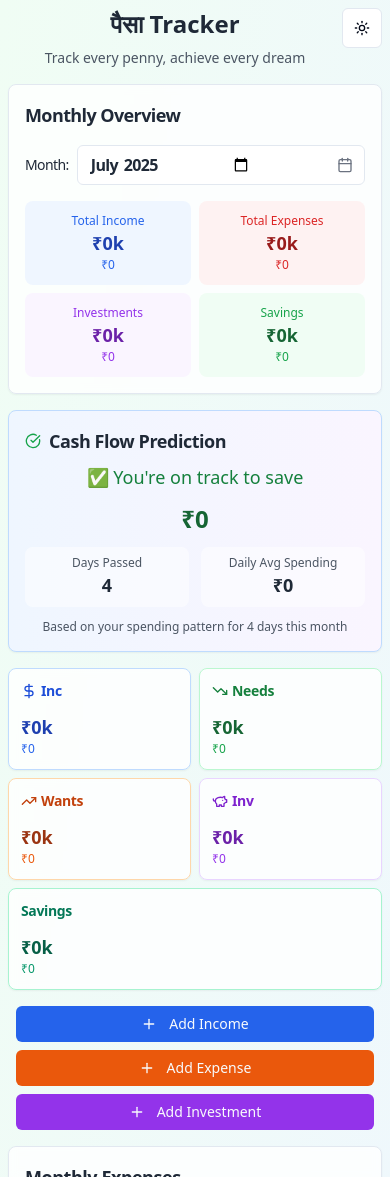
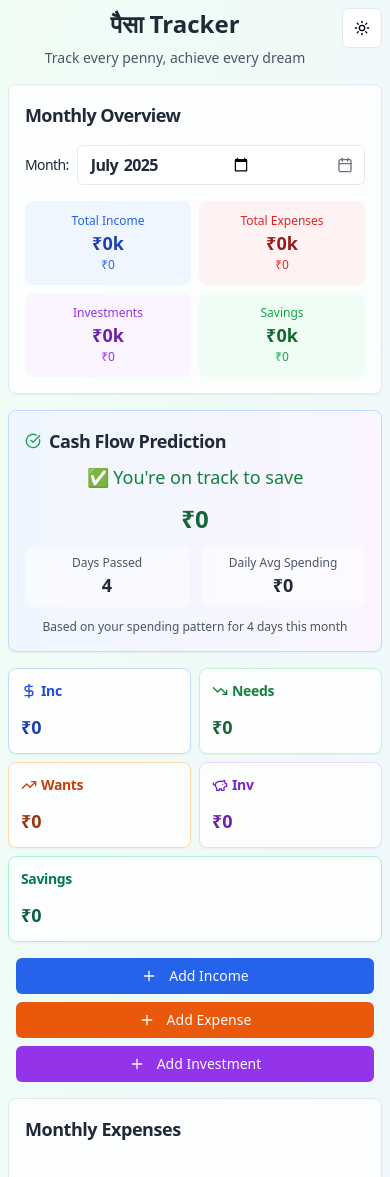
Before and after one commit to PurneswarPrasad/paisa-tracker, a React (Vite) app: page / in a window 390 px wide. Shown: the top 1177 px of the page. Built offline with nearby package versions, Linux system fonts and the light colour scheme.

Commit message:
Fix: Show actual values in summary cards
Remove the 1k, 2k format from the total income, expenses, investment, savings, needs, and wants summary cards to display actual values.

```diff
--- a/src/pages/Index.tsx
+++ b/src/pages/Index.tsx
@@ -290,9 +290,6 @@ const Index = () => {
             </CardHeader>
             <CardContent className="p-3 sm:p-6 pt-0">
               <div className="text-lg sm:text-2xl font-bold text-blue-800 dark:text-blue-300">
-                ₹{(totalIncome / 1000).toFixed(0)}k
-              </div>
-              <div className="text-xs text-blue-600 dark:text-blue-400 sm:hidden">
                 ₹{totalIncome.toLocaleString('en-IN')}
               </div>
             </CardContent>
@@ -307,9 +304,6 @@ const Index = () => {
             </CardHeader>
             <CardContent className="p-3 sm:p-6 pt-0">
               <div className="text-lg sm:text-2xl font-bold text-green-800 dark:text-green-300">
-                ₹{(totalNeeds / 1000).toFixed(0)}k
-              </div>
-              <div className="text-xs text-green-600 dark:text-green-400 sm:hidden">
                 ₹{totalNeeds.toLocaleString('en-IN')}
               </div>
             </CardContent>
@@ -324,9 +318,6 @@ const Index = () => {
             </CardHeader>
             <CardContent className="p-3 sm:p-6 pt-0">
               <div className="text-lg sm:text-2xl font-bold text-orange-800 dark:text-orange-300">
-                ₹{(totalWants / 1000).toFixed(0)}k
-              </div>
-              <div className="text-xs text-orange-600 dark:text-orange-400 sm:hidden">
                 ₹{totalWants.toLocaleString('en-IN')}
               </div>
             </CardContent>
@@ -342,9 +333,6 @@ const Index = () => {
             </CardHeader>
             <CardContent className="p-3 sm:p-6 pt-0">
               <div className="text-lg sm:text-2xl font-bold text-purple-800 dark:text-purple-300">
-                ₹{(totalInvestments / 1000).toFixed(0)}k
-              </div>
-              <div className="text-xs text-purple-600 dark:text-purple-400 sm:hidden">
                 ₹{totalInvestments.toLocaleString('en-IN')}
               </div>
             </CardContent>
@@ -370,14 +358,7 @@ const Index = () => {
                   ? 'text-emerald-800 dark:text-emerald-300'
                   : 'text-red-800 dark:text-red-300'
               }`}>
-                ₹{(Math.abs(totalSavings) / 1000).toFixed(0)}k
-              </div>
-              <div className={`text-xs sm:hidden ${
-                totalSavings >= 0
-                  ? 'text-emerald-600 dark:text-emerald-400'
-                  : 'text-red-600 dark:text-red-400'
-              }`}>
-                ₹{totalSavings.toLocaleString('en-IN')}
+                ₹{Math.abs(totalSavings).toLocaleString('en-IN')}
               </div>
             </CardContent>
           </Card>
```
